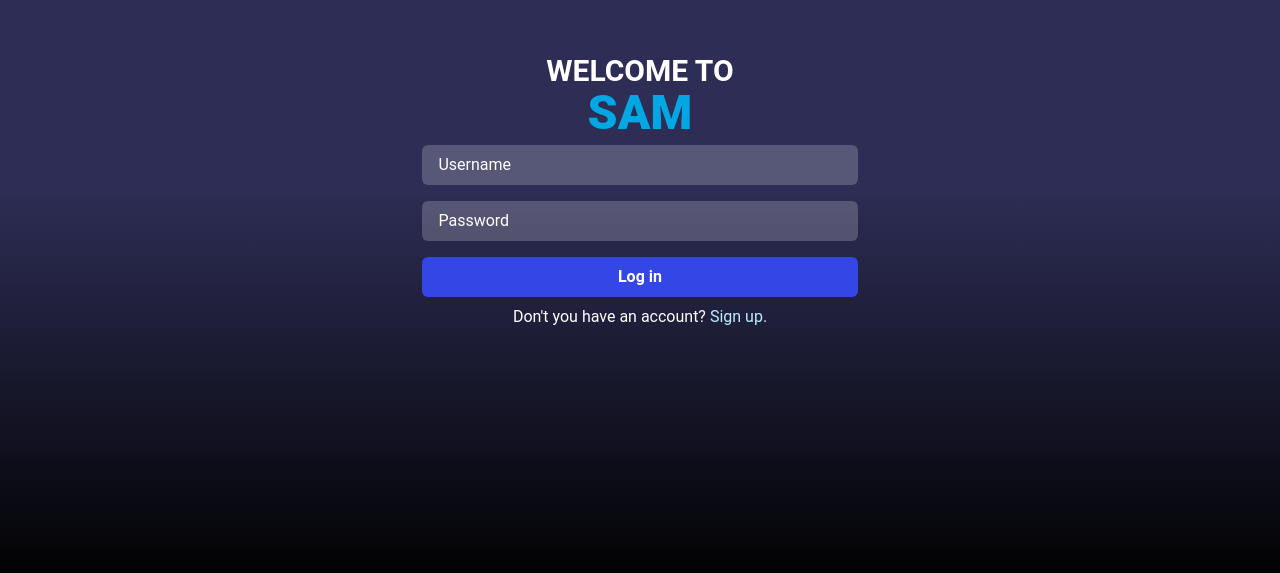
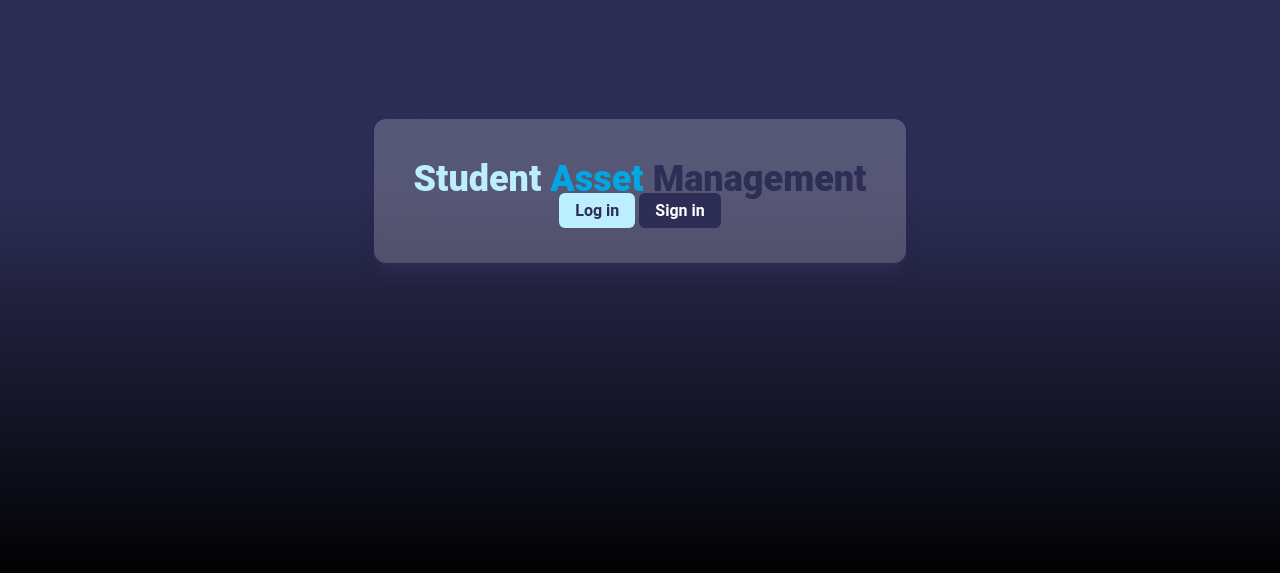
Before and after one commit to Juxnjo/mvpSenaSoft_Globant, a React (Vite) app in the folder frontend/: page / in a window 1280 px wide. Shown: the part 209-782 px from the top of the page. Built offline with nearby package versions, Linux system fonts and the light colour scheme.

Commit message:
WelcomePage OK

```diff
--- a/frontend/src/App.jsx
+++ b/frontend/src/App.jsx
@@ -1,11 +1,13 @@
 
 import { Routes, Route } from 'react-router-dom'
+import { WelcomePage } from "./pages/WelcomePage";
 import { LoginPage } from './pages/LoginPage'
 
 import { HomePage } from './pages/HomePage'
 
 import { RegisterPage } from "./pages/RegisterPage";
 import { LibraryPage } from "./pages/LibraryPage";
+import { DashboardPage } from "./pages/DashboardPage";
 
 
 function App() {
@@ -13,10 +15,13 @@ function App() {
   return (
     <>
       <Routes>
-        <Route path='/' element={<LoginPage />} />
+        <Route path='/' element={<WelcomePage/>} />
+        <Route path='/login' element={<LoginPage />} />
         <Route path='/home' element={<HomePage />} />
         <Route path='/register' element={<RegisterPage />} />
         <Route path='/books' element={<LibraryPage/>}/>
+
+
 
 
       </Routes>
--- a/frontend/src/components/RegisterForm/RegisterFormComponent.jsx
+++ b/frontend/src/components/RegisterForm/RegisterFormComponent.jsx
@@ -14,7 +14,7 @@ export const RegisterFormComponent = () =>
                 <button type='submit' className='bg-semiDarkBlue w-3/4 hover:bg-semiLightBlue text-white font-semibold my-2 py-2 px-4 rounded-md'>Sign in</button>
             </form>
             <div>
-                <p>Already have an account? <Link to='/' className="text-lightBlue">Log in.</Link></p>
+                <p>Already have an account? <Link to='/login' className="text-lightBlue">Log in.</Link></p>
             </div>
         </>
     )
--- /dev/null
+++ b/frontend/src/pages/WelcomePage.jsx
@@ -0,0 +1,20 @@
+import { Link } from "react-router-dom";
+
+export const WelcomePage = () =>
+{
+    return (
+        <div className="flex h-screen items-center justify-center text-center ">
+            <div className="font-Roboto text-white ">
+                <div className="backdrop-blur-xl bg-white/20 m-4 p-10 rounded-xl shadow-lg shadow-darkBlue">
+                    <h1 className="text-4xl  font-extrabold  "><span className="text-lightBlue ">Student</span> <span className="text-semiLightBlue">Asset</span> <span className="text-darkBlue">Management</span></h1>
+                    <div className="space-x-1">
+                        <Link to="/login" type='submit' className='bg-lightBlue w-2/4 hover:bg-semiLightBlue text-darkBlue font-semibold my-2 py-2 px-4 rounded-md'>Log in</Link>
+                        <Link to="/register" type='submit' className='bg-darkBlue w-2/4 hover:bg-semiLightBlue text-white font-semibold my-2 py-2 px-4 rounded-md'>Sign in</Link>
+                    </div>
+                </div>
+
+            </div>
+
+        </div>
+    )
+}
```
